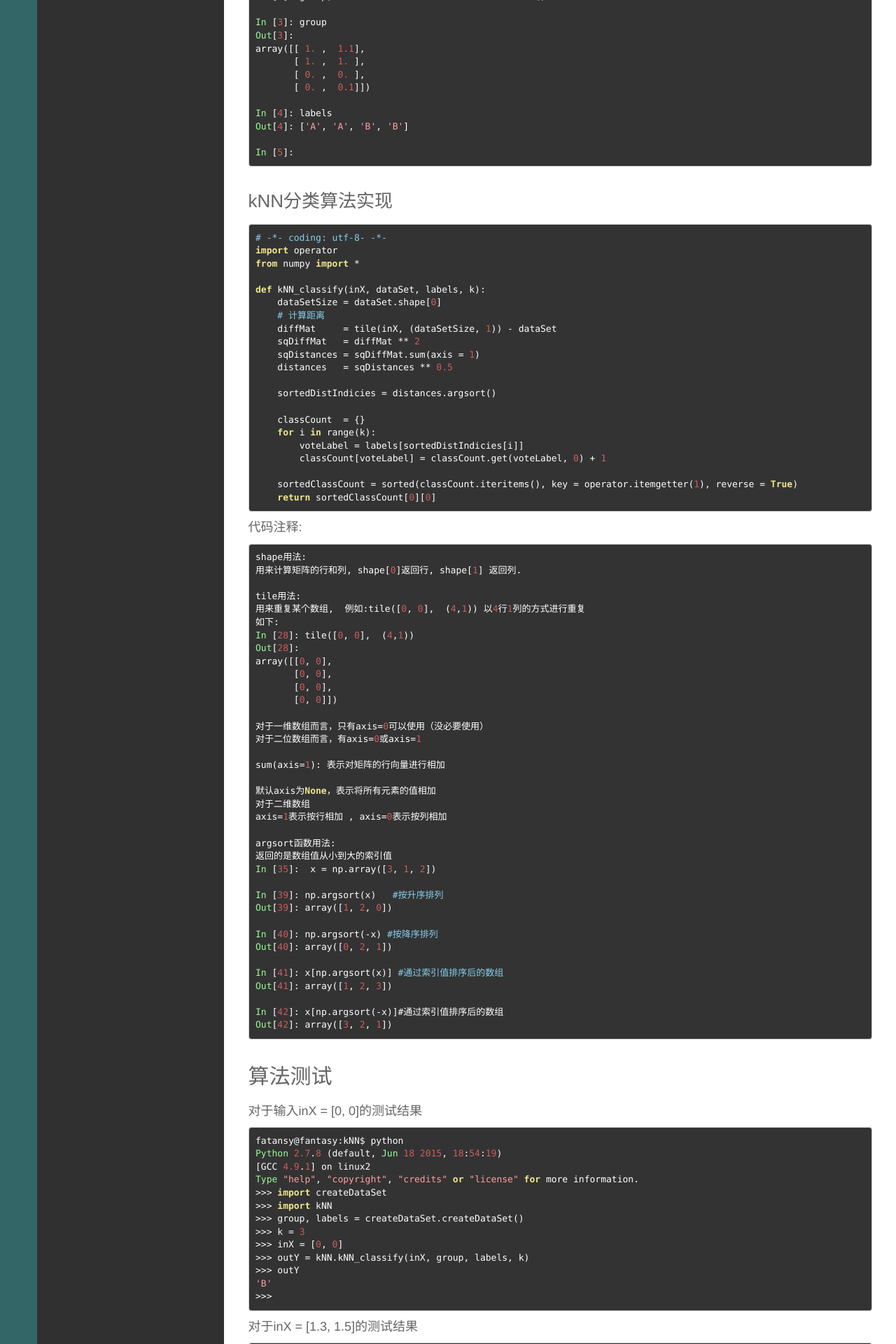
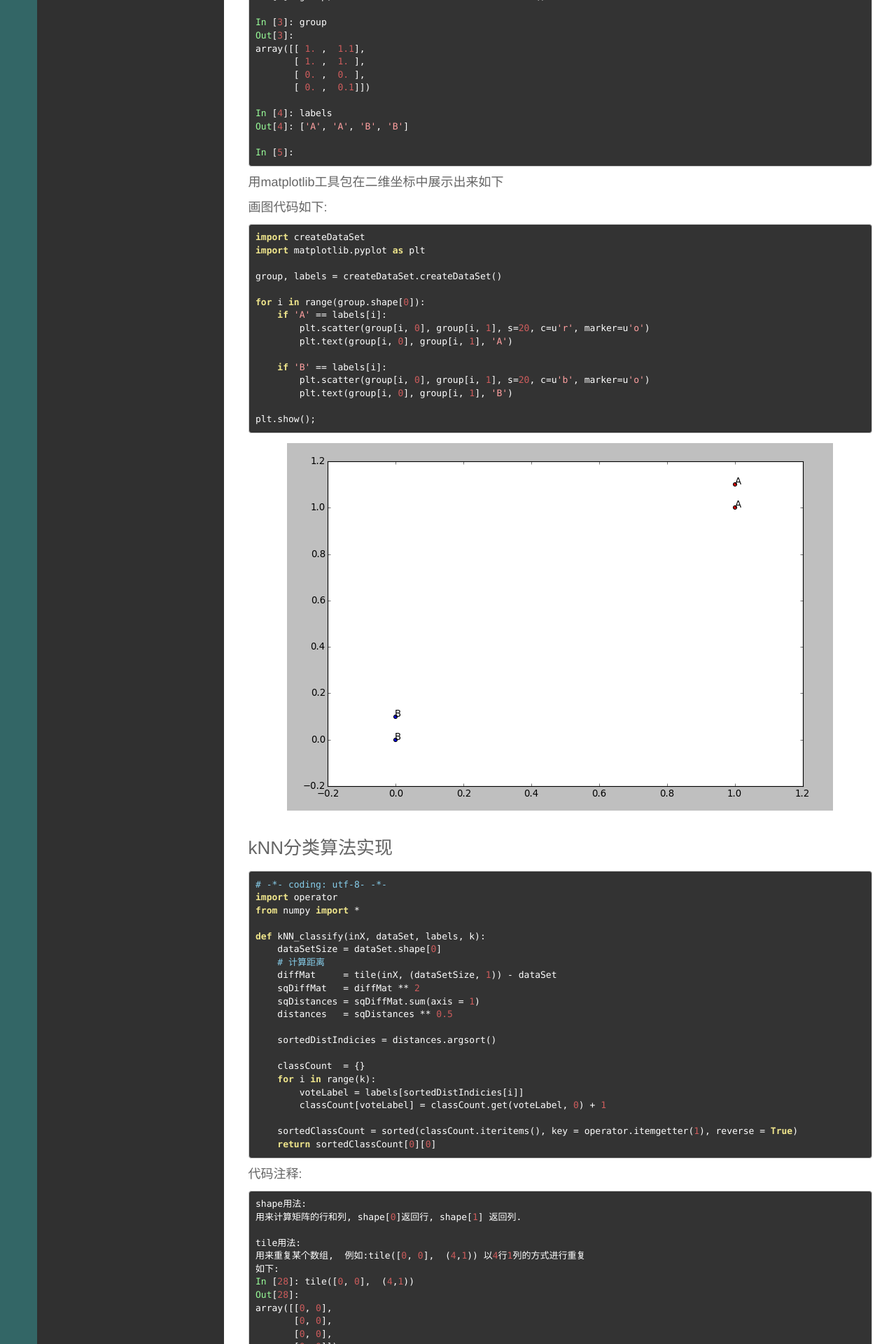
Before and after one commit to wuxiaoer/wuxiaoer.github.io, a Jekyll site: the page built from _posts/Tech/2016-04-04-ML-kNN.md, in a window 1280 px wide. Shown: the part 2405-4325 px from the top of the page at 70% size. Built offline with Jekyll 4.4.1, drawn with Linux system fonts in a browser that asks for light colours; Markdown is read by kramdown in place of the engine named in the settings; some of the changed text lies outside the part shown.

Commit message:
add the png of data_show_knn of kNN

```diff
--- a/_posts/Tech/2016-04-04-ML-kNN.md
+++ b/_posts/Tech/2016-04-04-ML-kNN.md
@@ -99,6 +99,30 @@ Out[4]: ['A', 'A', 'B', 'B']
 
 In [5]:
 {% endhighlight %}
+
+用matplotlib工具包在二维坐标中展示出来如下
+
+画图代码如下:
+
+{% highlight python %}
+import createDataSet
+import matplotlib.pyplot as plt
+
+group, labels = createDataSet.createDataSet()
+
+for i in range(group.shape[0]):
+    if 'A' == labels[i]:
+        plt.scatter(group[i, 0], group[i, 1], s=20, c=u'r', marker=u'o')
+        plt.text(group[i, 0], group[i, 1], 'A')
+
+    if 'B' == labels[i]:
+        plt.scatter(group[i, 0], group[i, 1], s=20, c=u'b', marker=u'o')
+        plt.text(group[i, 0], group[i, 1], 'B')
+
+plt.show();
+{% endhighlight %}
+
+![data_show_knn](/public/img/data_show_knn.png)
 
 ### kNN分类算法实现
 
@@ -218,3 +242,4 @@ Type "help", "copyright", "credits" or "license" for more information.
 2. 识别手写数字
 
 ## 参考
+- [machine learning in action-CH2](https://book.douban.com/subject/6962285/)
```
Also changed, not shown: public/img/data_show_knn.png (added).
